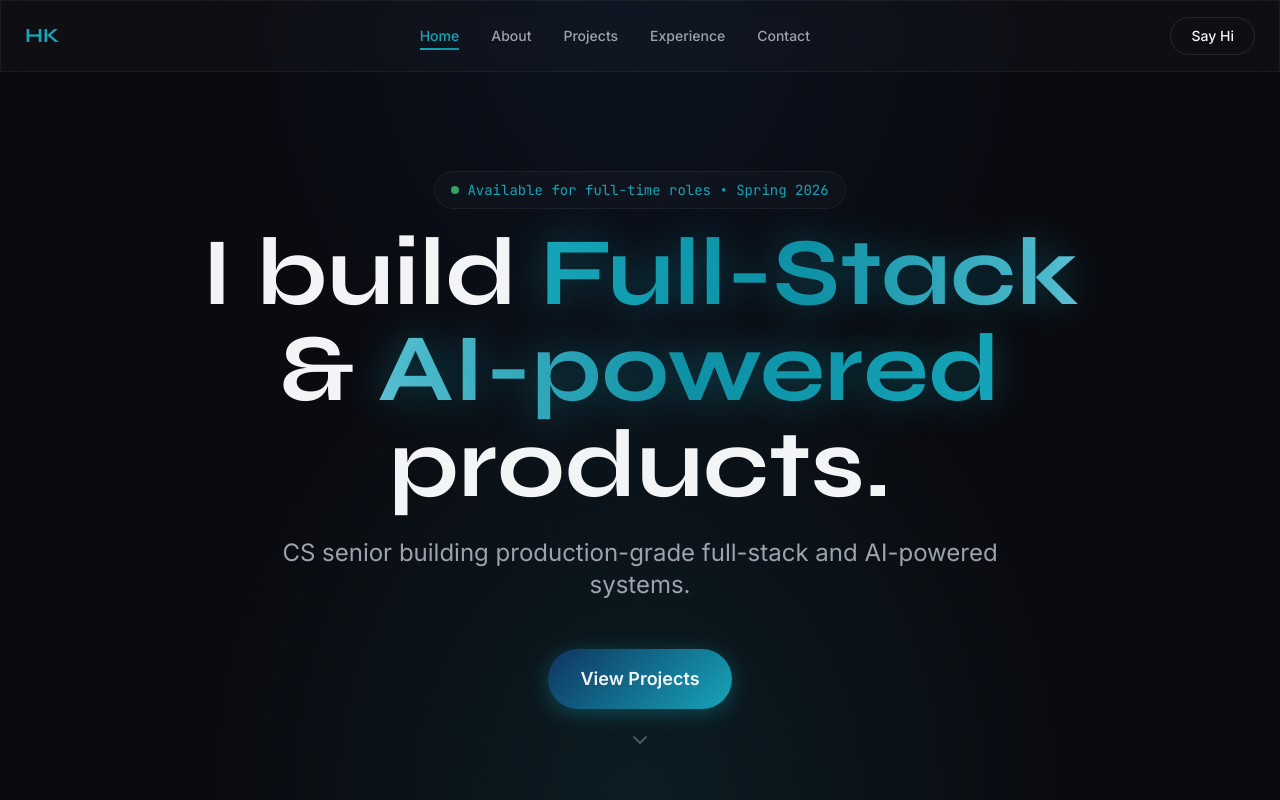
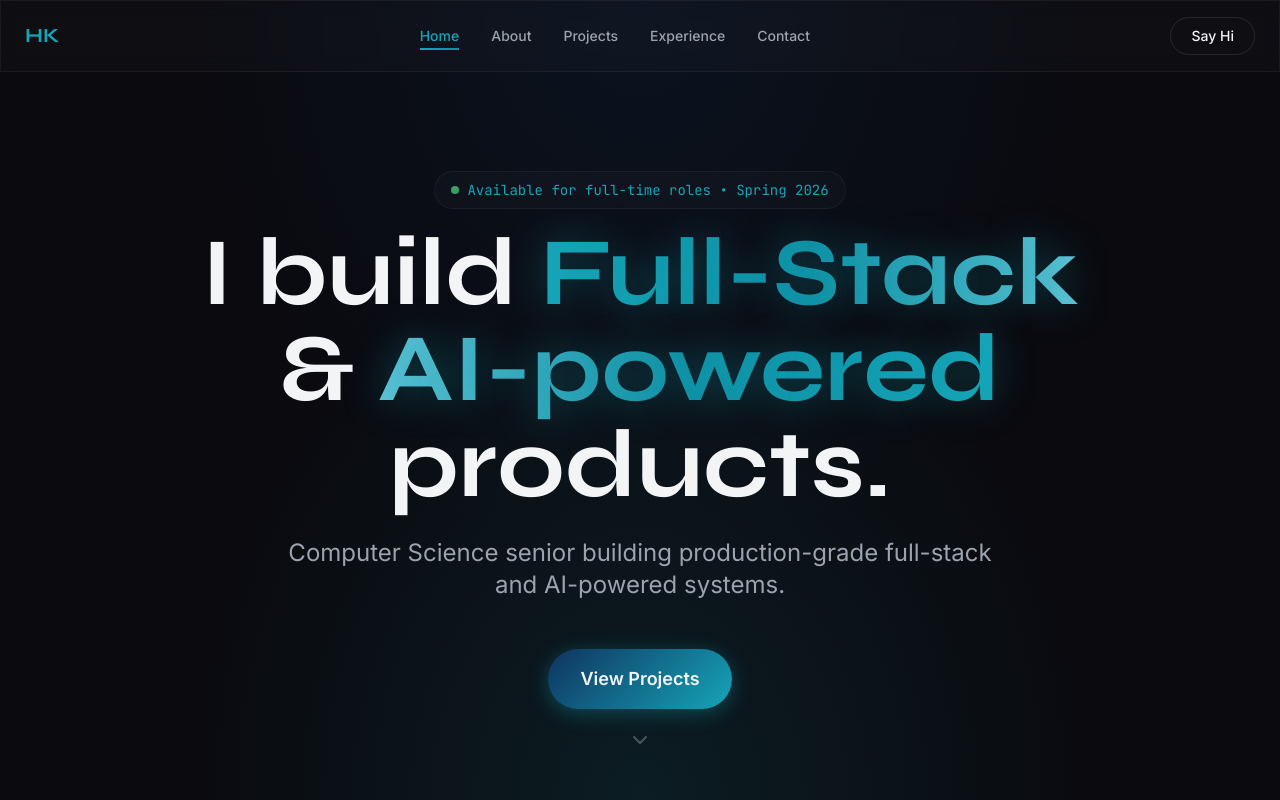
Before and after one commit to huscse/hk-portfolio, a Next.js app: page / in a window 1280 px wide. Shown: the top 800 px of the page. Built offline with nearby package versions, Linux system fonts and the light colour scheme.

Commit message:
update headline

```diff
--- a/app/page.tsx
+++ b/app/page.tsx
@@ -442,8 +442,8 @@ export default function Home() {
           </h1>
 
           <p className="text-base sm:text-lg md:text-xl lg:text-2xl text-gray-400 mb-12 max-w-3xl mx-auto section-fade-in animate-delay-3 leading-relaxed px-4">
-            CS senior building production-grade full-stack and AI-powered
-            systems.
+            Computer Science senior building production-grade full-stack and
+            AI-powered systems.
           </p>
 
           <div className="flex flex-col sm:flex-row items-center justify-center space-y-4 sm:space-y-0 sm:space-x-6 section-fade-in animate-delay-4 px-4">
```
